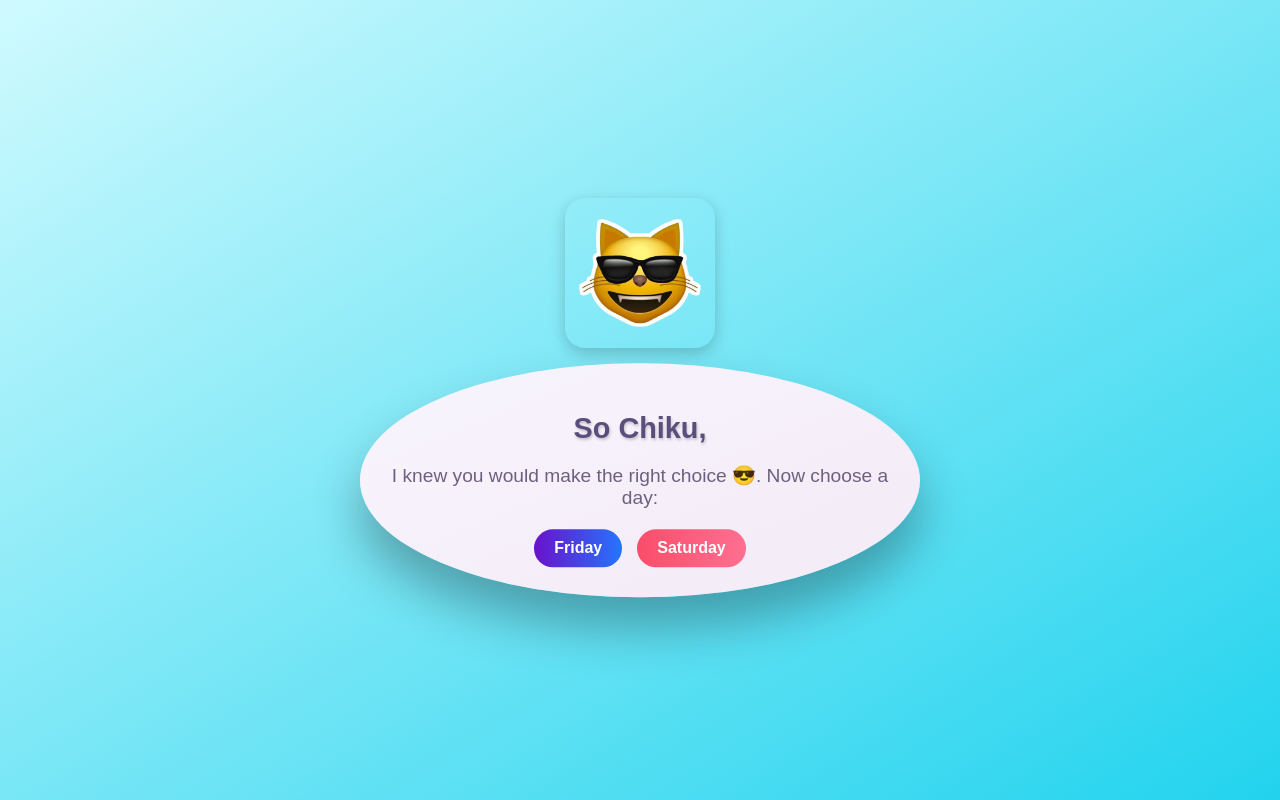
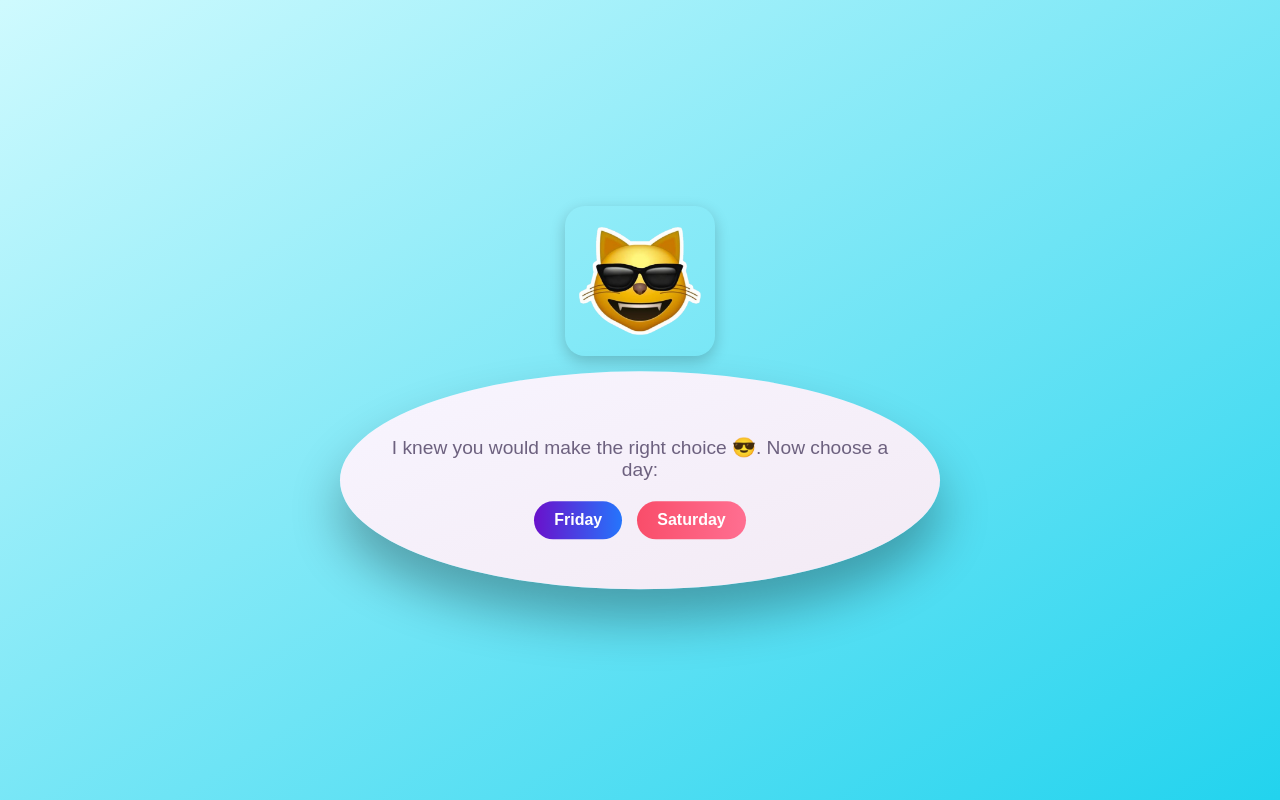
Before and after one commit to jainpreet18/Hello-Chiku, a plain HTML site: page yes.html in a window 1280 px wide. Drawn offline with Linux system fonts and the light colour scheme.

Commit message:
Update yes.html

```diff
--- a/yes.html
+++ b/yes.html
@@ -21,7 +21,10 @@
       background: linear-gradient(to bottom right, #F8F5FF, #F3EAF4);
       width: 90%;
       max-width: 500px;
-      padding: 30px;
+      padding-top: 50px;
+      padding-bottom: 50px;
+      padding-left: 50px;
+      padding-right: 50px;
       border-radius: 50%;
       box-shadow: 0 30px 50px rgba(0, 0, 0, 0.3);
       text-align: center;
@@ -105,7 +108,6 @@
 <body>
   <img src="Cool-Cat.png" alt="please" class="image-1" />
   <div class="cloud">
-    <h1>So <span id="name-placeholder">Chiku</span>,</h1>
     <p>I knew you would make the right choice 😎. Now choose a day:</p>
     <div class="buttons">
       <button id="yes" onclick="location.href='day.html'">Friday</button>
```
